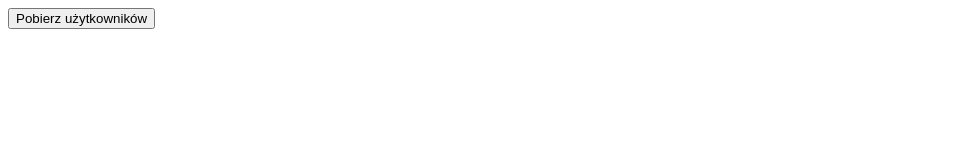
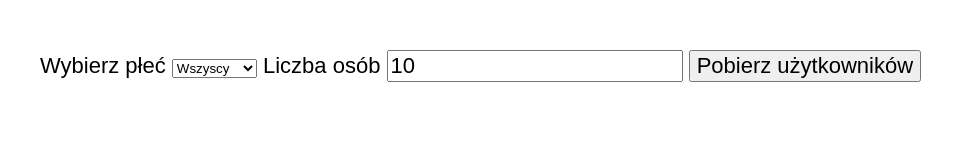
Before and after one commit to MiroslawBiedrowski/ajax-fetch-project1, a plain HTML site: page index.html in a window 1280 px wide. Shown: the whole page, without its empty margins (0-976 px from the left). Drawn offline with Linux system fonts and the light colour scheme.

Commit message:
Change structute intex.html, style  it and modyfied JS

```diff
--- a/index.html
+++ b/index.html
@@ -10,7 +10,19 @@
 </head>
 
 <body>
-    <button>Pobierz użytkowników</button>
+    <form class="generator">
+        <label class="generator__input-name">Wybierz płeć
+            <select class="generator__select" name="gender">
+                <option value="both" selected>Wszyscy</option>
+                <option value="female">Kobiety</option>
+                <option value="male">Mężczyżni</option>
+            </select>
+        </label>
+        <label class="generator__input-name">Liczba osób
+            <input class="generator__input" type="number" value="10">
+            <input type="submit" value="Pobierz użytkowników" class="button">
+        </label>
+    </form>
 
     <script src="main.js"></script>
 </body>
--- a/main.js
+++ b/main.js
@@ -1,4 +1,5 @@
-const getUsers = () => {
+const getUsers = (e) => {
+    e.preventDefault();
     const url = 'https://randomuser.me/api/?results=10';
 
     fetch(url) //obietnica - pending
@@ -15,4 +16,4 @@ const getUsers = () => {
         .catch(err => console.log(err))
 }
 
-document.querySelector('button').addEventListener('click', getUsers)
+document.querySelector('.generator').addEventListener('submit', getUsers)
--- a/style.css
+++ b/style.css
@@ -0,0 +1,11 @@
+body {
+    font-family: arial;
+    font-size: 22px;
+    max-width: 1200px;
+    margin: 50px auto;
+}
+
+input,
+section {
+    font-size: 22px;
+}
```
